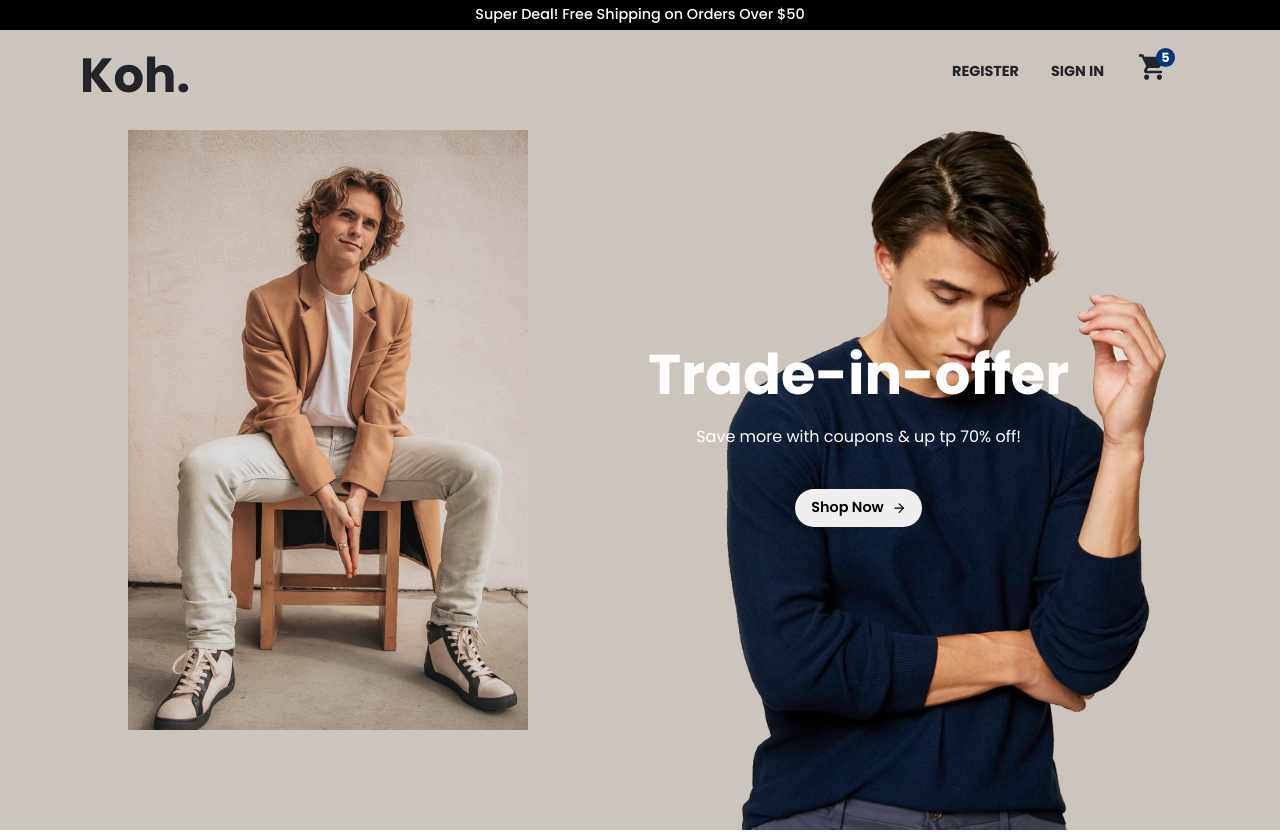
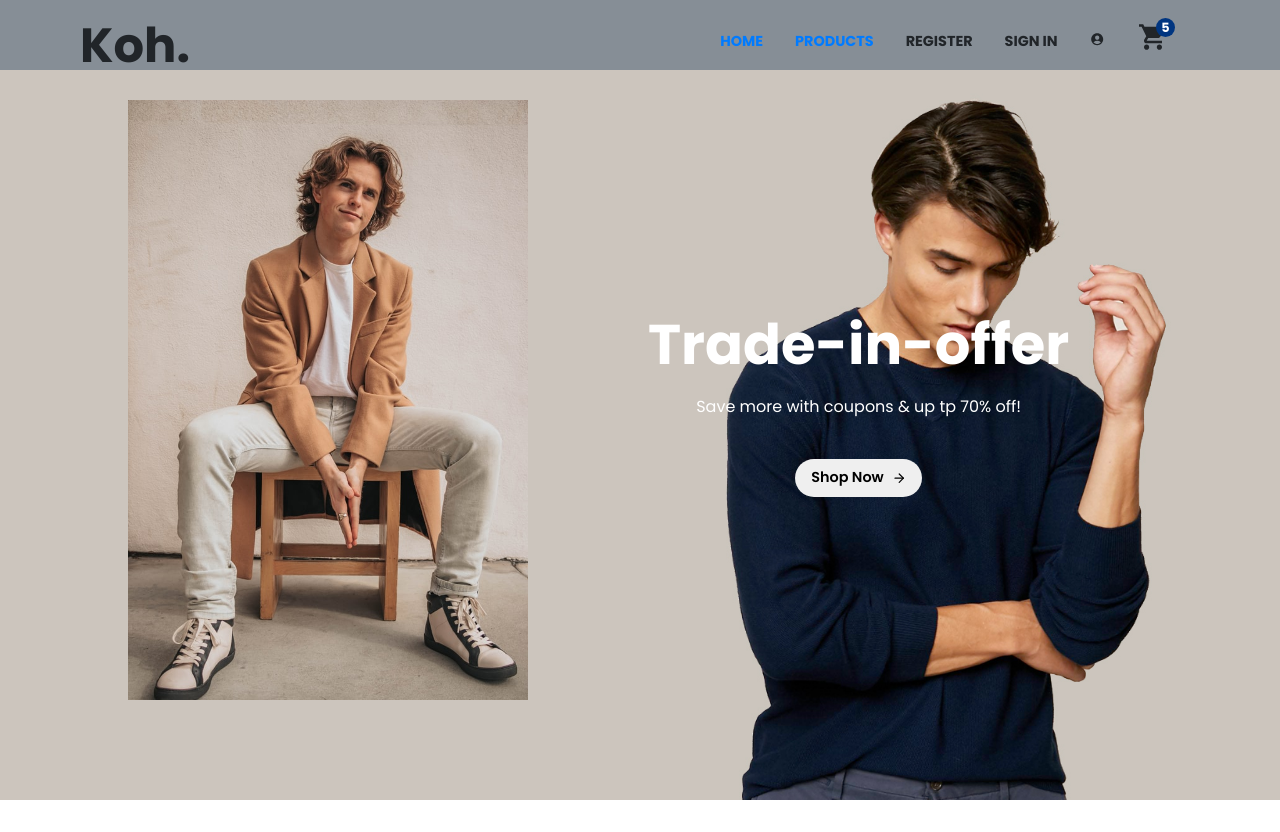
Before and after one commit to owllion/React-ecommerce, a React (Create React App) app: page / in a window 1280 px wide. Shown: the top 832 px of the page. Built offline with nearby package versions, Linux system fonts and the light colour scheme.

Commit message:
add route

```diff
--- a/src/App.js
+++ /dev/null
@@ -1,18 +0,0 @@
-import React from "react";
-import { BrowserRouter, Routes, Route } from "react-router-dom";
-import GlobalCss from "./styles/global.css.js";
-import Home from "./pages/Home";
-const App = () => {
-  return (
-    <BrowserRouter>
-      <GlobalCss />
-      <Routes>
-        <Route path="/" element={<Home />}></Route>
-        {/* <Route path="/hotels" element={<List />}></Route>
-        <Route path="/hotels/:id" element={<Hotel />}></Route> */}
-      </Routes>
-    </BrowserRouter>
-  );
-};
-
-export default App;
--- /dev/null
+++ b/src/App.jsx
@@ -0,0 +1,21 @@
+import React from "react";
+import { BrowserRouter } from "react-router-dom";
+import { RouteConfig } from "./routes/config";
+
+import GlobalCss from "./styles/global.css";
+
+import Navbar from "./components/Navbar.jsx";
+import Footer from "./components/Footer.jsx";
+
+const App = () => {
+  return (
+    <BrowserRouter>
+      <Navbar />
+      <GlobalCss />
+      <RouteConfig />
+      <Footer />
+    </BrowserRouter>
+  );
+};
+
+export default App;
--- a/src/components/Footer.jsx
+++ b/src/components/Footer.jsx
@@ -88,7 +88,7 @@ const Footer = () => {
         </Wrapper>
       </Container>
 
-      <Copyright>&copy; Koh. 2022</Copyright>
+      <Copyright>&copy; 2022 Koh. All Rights Reserved</Copyright>
     </>
   );
 };
@@ -212,6 +212,6 @@ const Copyright = styled.div`
   display: flex;
   align-items: center;
   justify-content: center;
-  padding-bottom: 2rem;
+  padding: 4rem 0;
 `;
 export default Footer;
--- a/src/components/Navbar.jsx
+++ b/src/components/Navbar.jsx
@@ -1,20 +1,45 @@
 import React from "react";
+import { Link } from "react-router-dom";
 
 import styled from "styled-components";
 import cl from "../constants/color/color";
 
-import { IoMdCart } from "react-icons/io";
+import { IoMdCart, IoIosMenu } from "react-icons/io";
+import { MdAccountCircle } from "react-icons/md";
 
 const Navbar = () => {
   return (
     <Container>
       <Wrapper>
         <Left>
+          <div className="logo">
             <Logo>Koh.</Logo>
+          </div>
+          <div className="menu">
+            <IoIosMenu />
+          </div>
         </Left>
+
+        <Center>
+          <Logo>Koh.</Logo>
+        </Center>
         <Right>
+          <RightInner>
+            <LinkBox>
+              <MenuItem>
+                <Link to={"/"}>HOME</Link>
+              </MenuItem>
+              <MenuItem>
+                <Link to={"/productList"}>PRODUCTS</Link>
+              </MenuItem>
               <MenuItem>REGISTER</MenuItem>
               <MenuItem>SIGN IN</MenuItem>
+            </LinkBox>
+            <MenuItem>
+              <div>
+                <MdAccountCircle />
+              </div>
+            </MenuItem>
             <MenuItem>
               <CartContainer>
                 <IoMdCart />
@@ -23,6 +48,7 @@ const Navbar = () => {
                 </Badge>
               </CartContainer>
             </MenuItem>
+          </RightInner>
         </Right>
       </Wrapper>
     </Container>
@@ -30,11 +56,14 @@ const Navbar = () => {
 };
 
 const Container = styled.nav`
-  height: 80px;
+  height: 70px;
+  @media (max-width: 800px) {
+    height: 50px;
+  }
   position: fixed;
-  top: 30px;
+  top: 0;
   left: 0;
-  /* background: ${cl.gray}; */
+  background: ${cl.darkenGray};
   width: 100%;
   z-index: 50;
 `;
@@ -44,15 +73,50 @@ const Wrapper = styled.div`
   display: flex;
   justify-content: space-between;
   align-items: center;
+  @media (max-width: 800px) {
+    height: 50px;
+    padding: 10px 20px;
+  }
 `;
-const Left = styled.div``;
+const Left = styled.div`
+  .logo {
+    @media (max-width: 800px) {
+      display: none;
+    }
+  }
+  .menu {
+    display: none;
+    @media (max-width: 800px) {
+      cursor: pointer;
+      display: block;
+    }
+  }
+`;
+
 const Logo = styled.h1`
   font-weight: bold;
   font-size: 3rem;
+  cursor: pointer;
+  @media (max-width: 800px) {
+    font-size: 1.5rem;
+  }
 `;
-const Right = styled.ul`
+const Center = styled.div`
+  display: none;
+  @media (max-width: 800px) {
+    display: block;
+  }
+`;
+const Right = styled.div``;
+const RightInner = styled.ul`
   display: flex;
   align-items: center;
+`;
+const LinkBox = styled.div`
+  display: flex;
+  @media (max-width: 800px) {
+    display: none;
+  }
 `;
 const MenuItem = styled.li`
   font-size: 0.9rem;
--- a/src/pages/Home.jsx
+++ b/src/pages/Home.jsx
@@ -1,24 +1,19 @@
 import React from "react";
-import Navbar from "../components/Navbar";
-import Announcement from "../components/Announcement";
+
 import Hero from "../components/Hero";
 import Categories from "../components/Categories";
 import Products from "../components/Products";
 import Newsletter from "../components/Newsletter";
-import Footer from "../components/Footer";
 import Sponsors from "../components/Sponsors";
 
 const Home = () => {
   return (
     <>
-      <Announcement />
-      <Navbar />
       <Hero />
       <Categories />
       <Products />
       <Newsletter />
       <Sponsors />
-      <Footer />
     </>
   );
 };
--- /dev/null
+++ b/src/pages/ProductList.jsx
@@ -0,0 +1,7 @@
+import React from "react";
+
+const ProductList = () => {
+  return <div style={{ paddingTop: "10rem" }}>ProductList</div>;
+};
+
+export default ProductList;
--- /dev/null
+++ b/src/routes/config.js
@@ -0,0 +1,14 @@
+import { useRoutes } from "react-router-dom";
+import ProductList from "../pages/ProductList.jsx";
+import Home from "../pages/Home";
+
+export const RouteConfig = () => {
+  let element = useRoutes([
+    //{ path: "dashboard", element: <Dashboard /> },
+    { path: "/", element: <Home /> },
+    { path: "/productList", element: <ProductList /> },
+    // { path: "*", element: <NotFound /> },
+  ]);
+
+  return element;
+};
```
Also changed, not shown: src/components/SideNav.jsx (added, +17 -0 lines), src/utils/responsive.js (added, +17 -0 lines). Lines whose indentation alone changed are shown as unchanged.
